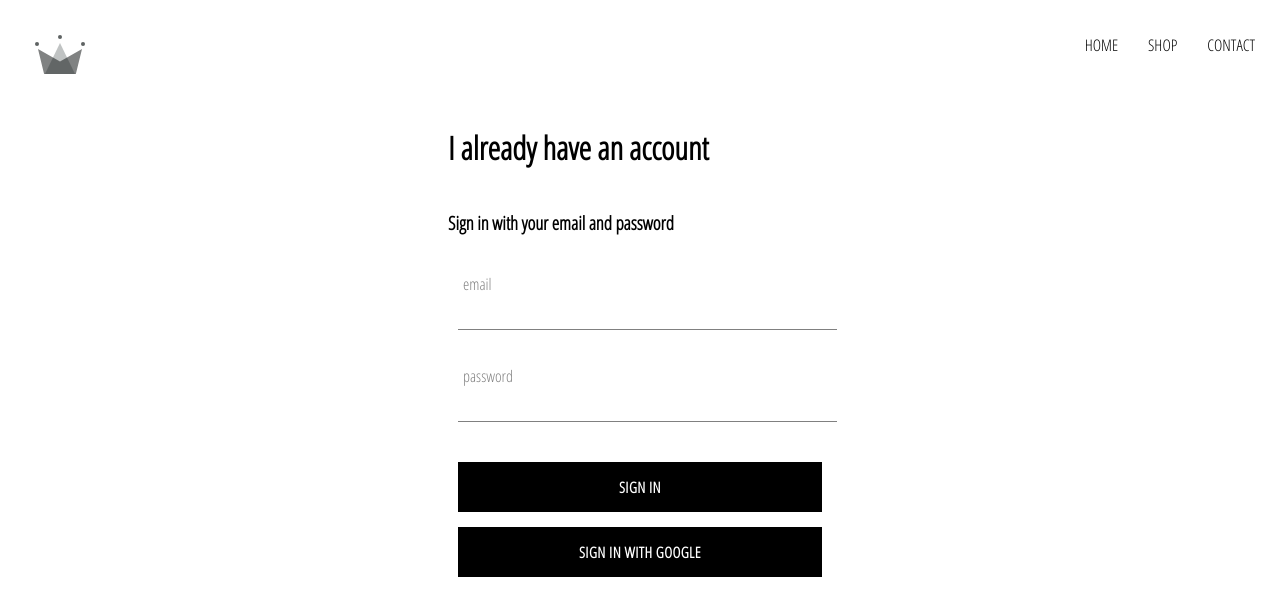
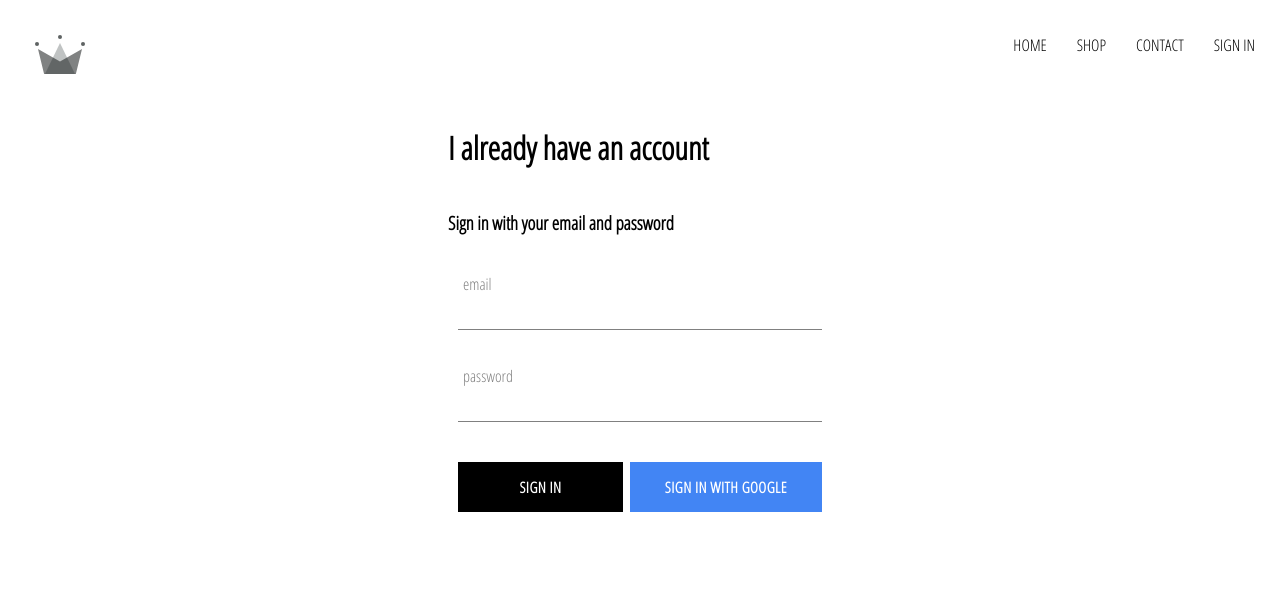
Before and after one commit to drronidz/complete-react-developer-in-2020, a React (Create React App) app in the folder e-commerce-project/: page /sign-in in a window 1280 px wide. Shown: the top 616 px of the page. Built offline with nearby package versions, Linux system fonts and the light colour scheme; no server answers.

Commit message:
Setting Firebase authentication Part 3 ...

```diff
--- a/e-commerce-project/src/App.js
+++ b/e-commerce-project/src/App.js
@@ -36,7 +36,7 @@
     render() {
         return (
             <div>
-                <Header/>
+                <Header currentUser={this.state.currentUser}/>
                 <Switch>
                     <Route exact path="/" component={HomePage}/>
                     <Route path="/shop" component={ShopPage}/>
--- a/e-commerce-project/src/components/custom-button/custom-button.component.jsx
+++ b/e-commerce-project/src/components/custom-button/custom-button.component.jsx
@@ -2,8 +2,8 @@
 
 import './custom-button.styles.scss'
 
-const CustomButton = ({ children, ...otherProps}) => (
-    <button className="custom-button" {...otherProps}>
+const CustomButton = ({ children, isGoogleSignIn, ...otherProps}) => (
+    <button className={`${isGoogleSignIn ? 'google-sign-in' : ''} custom-button`} {...otherProps}>
         {children}
     </button>
 )
--- a/e-commerce-project/src/components/custom-button/custom-button.styles.scss
+++ b/e-commerce-project/src/components/custom-button/custom-button.styles.scss
@@ -20,4 +20,14 @@
     color: black;
     border: 1px solid black;
   }
+
+  &.google-sign-in {
+    background-color: #4285f4;
+    color: white;
+
+    &:hover {
+      background-color: #357ae8;
+      border: none;
+    }
+  }
 }
--- a/e-commerce-project/src/components/header/header.component.jsx
+++ b/e-commerce-project/src/components/header/header.component.jsx
@@ -1,11 +1,12 @@
 import React from "react";
 import { Link } from "react-router-dom";
+import { auth } from "../../firebase/firebase.utilis";
 
 import {ReactComponent as Logo } from "../../assets/crown.svg"
 
 import './header.styles.scss'
 
-const Header = () => (
+const Header = ({ currentUser }) => (
     <div className="header">
         <Link className="logo-container" to="/">
             <Logo className="logo"/>
@@ -14,6 +15,12 @@
             <Link className="option" to="/">HOME</Link>
             <Link className="option" to="/shop">SHOP</Link>
             <Link className="option" to="/shop">CONTACT</Link>
+            {currentUser
+                ?
+                (<div className="option" onClick={() => auth.signOut()}>SIGN OUT</div>)
+                :
+                (<Link className="option" to={"/sign-in"}>SIGN IN</Link>)
+            }
         </div>
     </div>
 )
--- a/e-commerce-project/src/components/header/header.styles.scss
+++ b/e-commerce-project/src/components/header/header.styles.scss
@@ -25,6 +25,7 @@
 
     .option {
       padding: 10px 15px;
+      cursor: pointer;
     }
   }
 }
--- a/e-commerce-project/src/components/sign-in/sign-in.component.jsx
+++ b/e-commerce-project/src/components/sign-in/sign-in.component.jsx
@@ -54,10 +54,11 @@
                                label="password"
                                required
                     />
-                    <CustomButton type="submit">Sign in</CustomButton>
-                    <CustomButton onClick={signInWithGoogle}>{' '}Sign in with Google{' '}</CustomButton>
+                    <div className="buttons">
+                        <CustomButton type="submit">Sign in</CustomButton>
+                        <CustomButton onClick={signInWithGoogle} isGoogleSignIn>{' '}Sign in with Google{' '}</CustomButton>
+                    </div>
                 </form>
-
             </div>
         )
     }
--- a/e-commerce-project/src/components/sign-in/sign-in.styles.scss
+++ b/e-commerce-project/src/components/sign-in/sign-in.styles.scss
@@ -14,4 +14,9 @@
     flex-direction: column;
     justify-content: center;
   }
+
+  .buttons {
+    display: flex;
+    justify-content: space-between;
+  }
 }
--- a/e-commerce-project/src/index.css
+++ b/e-commerce-project/src/index.css
@@ -6,6 +6,10 @@
   -moz-osx-font-smoothing: grayscale;
 }
 
+* {
+  box-sizing: border-box;
+}
+
 code {
   font-family: source-code-pro, Menlo, Monaco, Consolas, 'Courier New',
     monospace;
```
